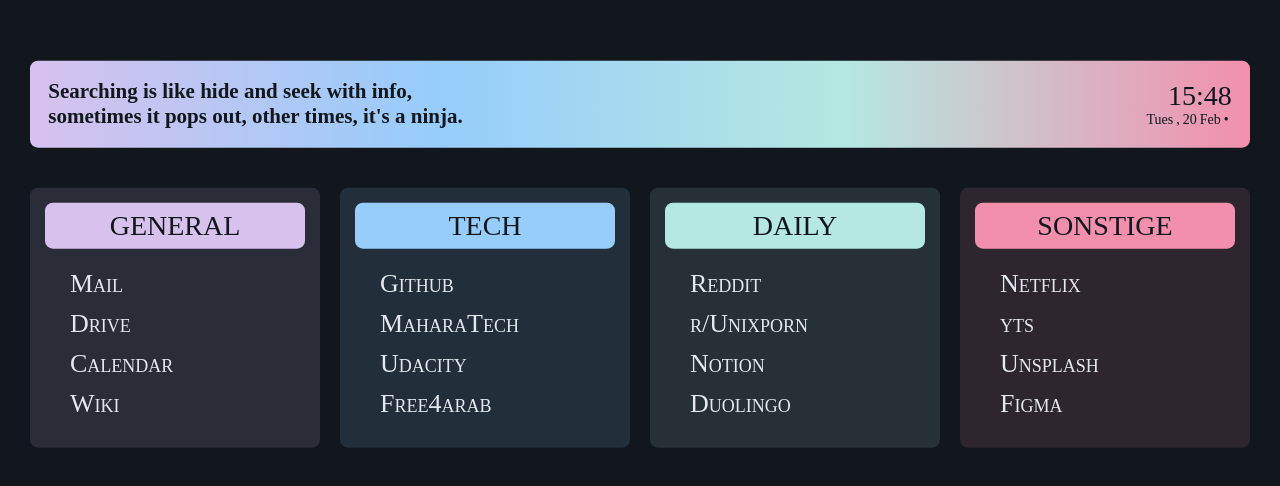
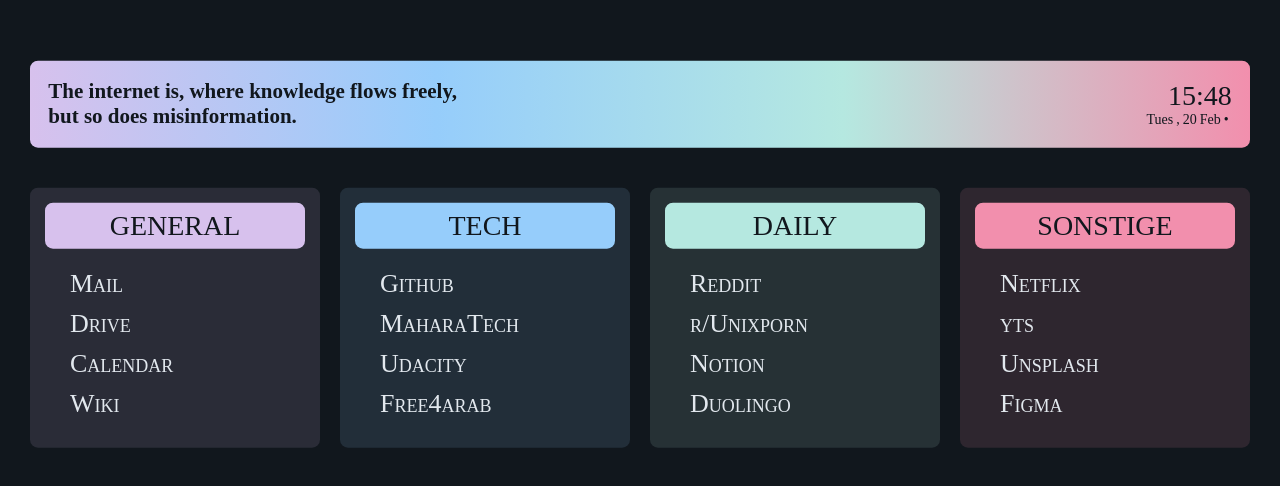
Before and after one commit to mahmoudk1000/startpage, a browser extension: page index.html in a window 1280 px wide. Shown: the part 146-632 px from the top of the page. Drawn offline with Linux system fonts and the light colour scheme; a web font is replaced by a local one.

Commit message:
new quote

```diff
--- a/index.html
+++ b/index.html
@@ -7,7 +7,7 @@
 </head>
 <body class="body" style="margin: 0px auto;">
     <div class="header">
-        <h1 class="quote">Searching is like hide and seek with info,<br> sometimes it pops out, other times, it's a ninja.</h1>
+        <h1 class="quote">The internet is, where knowledge flows freely,<br>but so does misinformation.</h1>
         <div class="info">
             <div class="clock">
                 <div id="hour" class=""></div>
```
